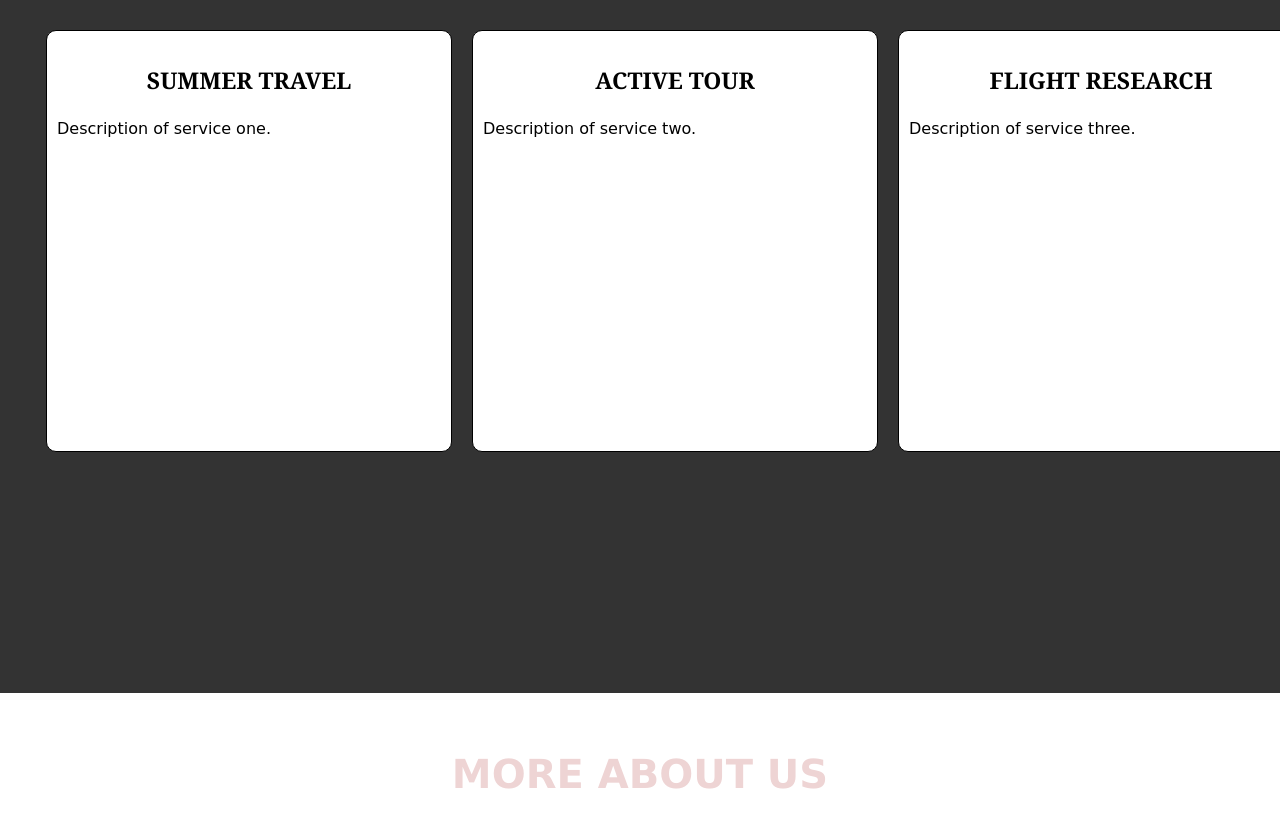
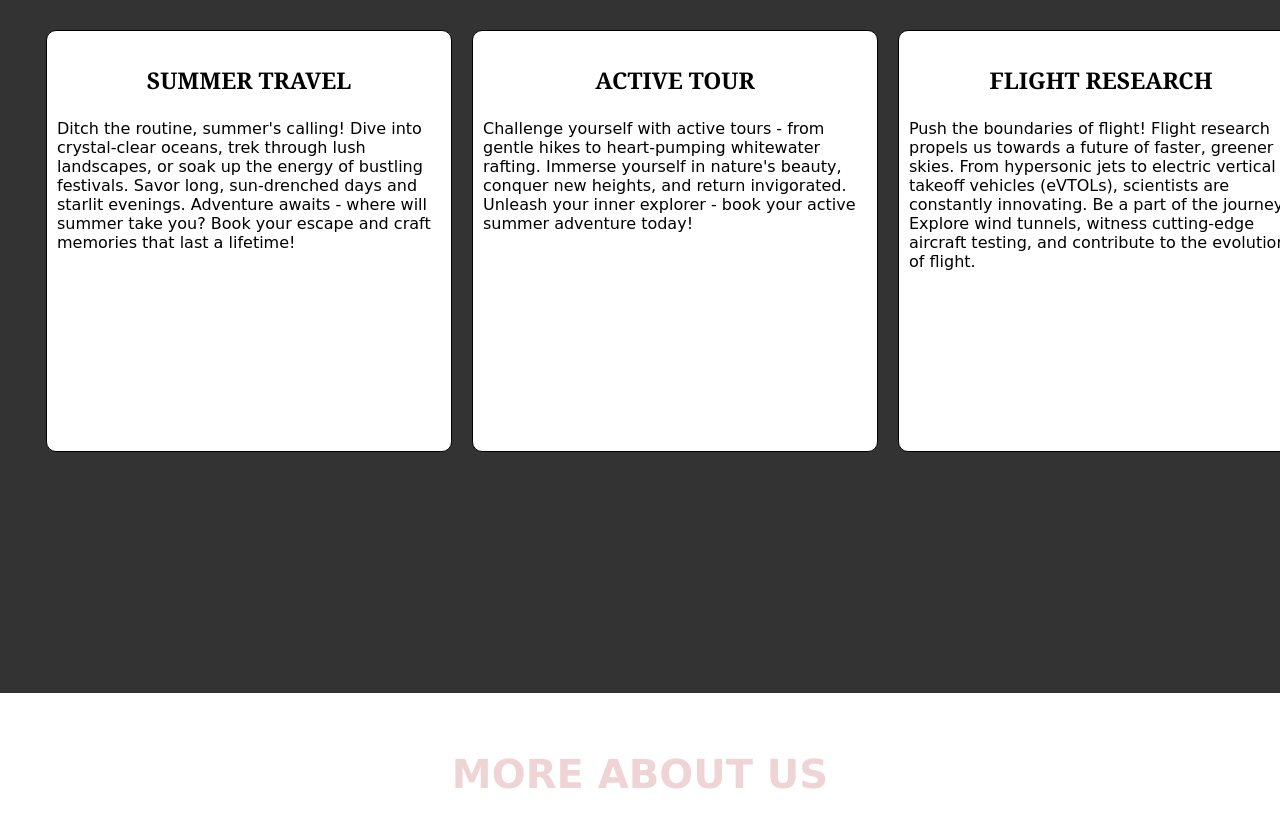
Before and after one commit to jhanviirana/PRODIGY_TrackCode_TaskNumber, a plain HTML site: page index.html in a window 1280 px wide. Shown: the part 957-1784 px from the top of the page. Drawn offline with Linux system fonts and the light colour scheme; a web font is replaced by a local one.

Commit message:
Update index.html

```diff
--- a/index.html
+++ b/index.html
@@ -31,17 +31,19 @@
   <section id="services">
     <h1>Our Services</h1>
      <div class="service-item">
+
       <div class="service-item1">
         <h3>SUMMER TRAVEL</h3>
-       <p>Description of service one.</p>
+       <p>Ditch the routine, summer's calling! Dive into crystal-clear oceans, trek through lush landscapes, or soak up the energy of bustling festivals. Savor long, sun-drenched days and starlit evenings.  Adventure awaits -  where will summer take you?  Book your escape and craft memories that last a lifetime!<p>
       </div>
       <div class="service-item2">
         <h3>ACTIVE TOUR</h3>
-        <p>Description of service two.</p>
+        <p> Challenge yourself with active tours - from gentle hikes to heart-pumping whitewater rafting. Immerse yourself in nature's beauty, conquer new heights, and return invigorated. Unleash your inner explorer - book your active summer adventure today!</p>
       </div>
       <div class="service-item3">
         <h3>FLIGHT RESEARCH</h3>
-        <p>Description of service three.</p>
+        <p>Push the boundaries of flight! Flight research propels us towards a future of faster, greener skies. From hypersonic jets to electric vertical takeoff vehicles (eVTOLs), scientists are constantly innovating.  Be a part of the journey! Explore wind tunnels, witness cutting-edge aircraft testing, and contribute to the evolution of flight.
+          </p>
       </div>
   </div>
   </section>
```
